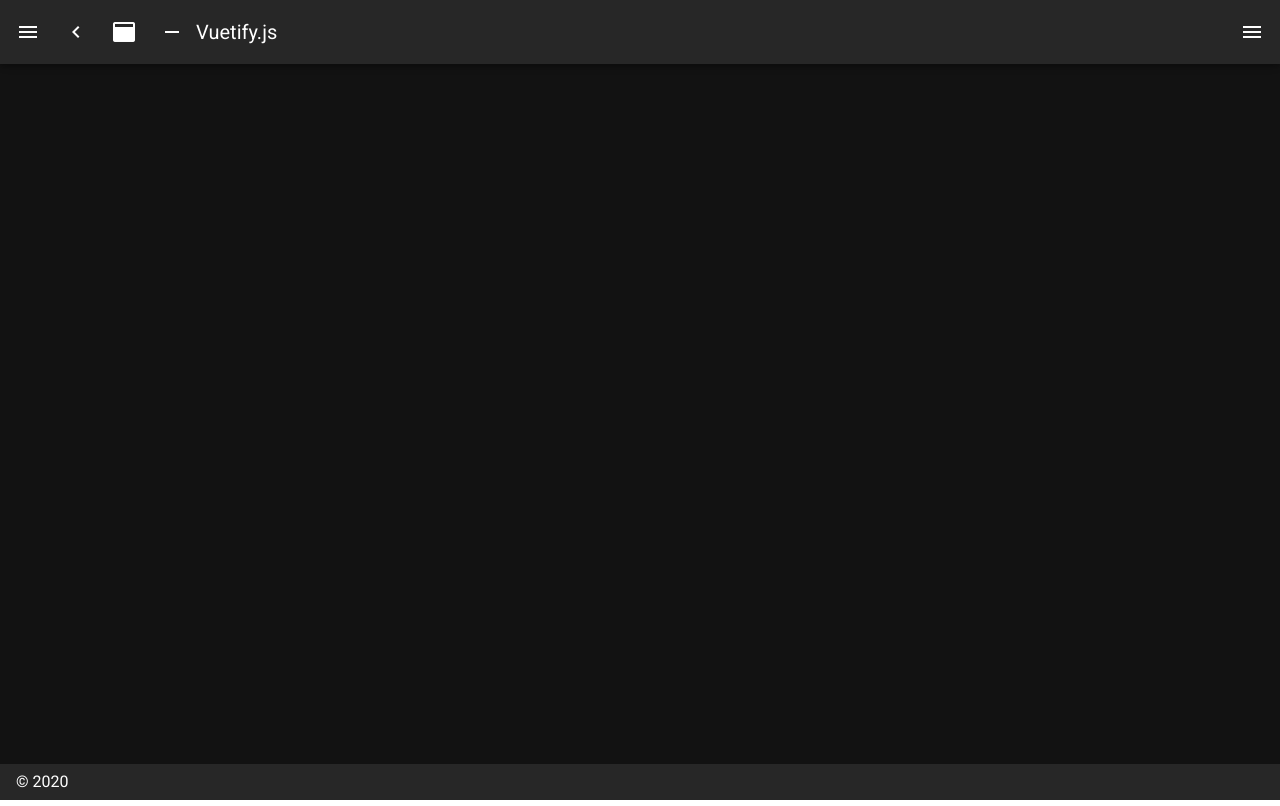
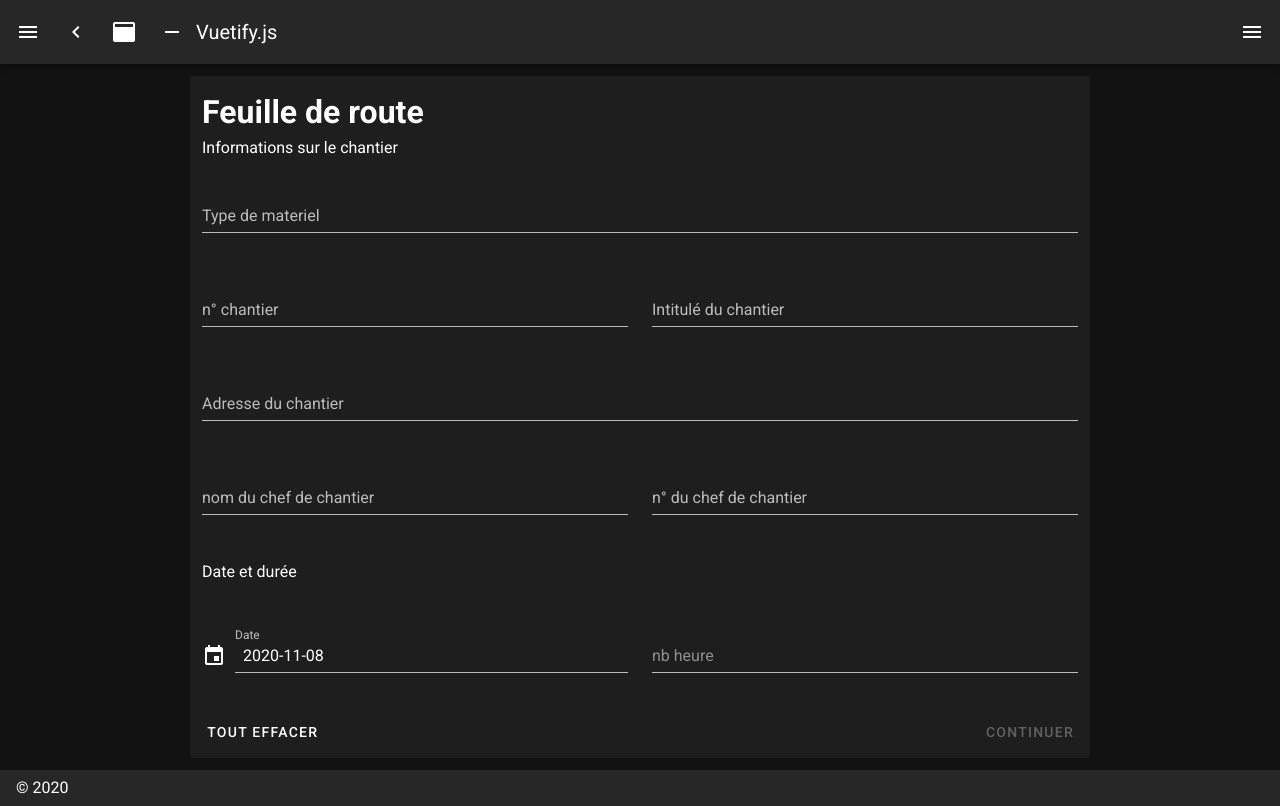
Before and after one commit to lheumell/front-louvet, a Nuxt app: page /createForm in a window 1280 px wide. Before the commit this address had no page. Built offline with nearby package versions, Linux system fonts and the light colour scheme.

Commit message:
feat/createForm

```diff
--- a/layouts/default.vue
+++ b/layouts/default.vue
@@ -105,6 +105,11 @@ export default {
           icon: 'mdi-chart-bubble',
           title: 'Inspire',
           to: '/inspire'
+        },
+        {
+          icon: 'mdi-plus-box',
+          title: 'Creer une feuille de route',
+          to: '/createForm'
         }
       ],
       miniVariant: false,
--- /dev/null
+++ b/pages/createForm.vue
@@ -0,0 +1,214 @@
+<template>
+  <div class="fdr">
+    <v-card flat>
+      <v-snackbar v-model="snackbar" absolute top right color="success">
+        <span>Registration successful!</span>
+        <v-icon dark>
+          mdi-checkbox-marked-circle
+        </v-icon>
+      </v-snackbar>
+      <v-form ref="form" @submit.prevent="submit">
+        <v-container fluid>
+          <h1>Feuille de route</h1>
+          <v-row>
+            <v-col cols="12" sm="12"><span>Informations sur le chantier</span></v-col>
+            <v-col cols="12" sm="12">
+              <v-text-field
+                v-model="form.typeMat"
+                color="blue darken-2"
+                label="Type de materiel"
+                required
+              ></v-text-field>
+            </v-col>
+            <v-col cols="6" sm="6">
+              <v-text-field
+                v-model="form.numChantier"
+                color="blue darken-2"
+                label="n° chantier"
+                required
+              ></v-text-field>
+            </v-col>
+            <v-col cols="6" sm="6">
+              <v-text-field
+                v-model="form.intitChantier"
+                color="blue darken-2"
+                label="Intitulé du chantier"
+                required
+              ></v-text-field>
+            </v-col>
+            <v-col cols="12" sm="12">
+              <v-text-field
+                v-model="form.adresseChantier"
+                color="blue darken-2"
+                label="Adresse du chantier"
+                required
+              ></v-text-field>
+            </v-col>
+            <v-col cols="6" sm="6">
+              <v-text-field
+                v-model="form.chefChantier"
+                color="blue darken-2"
+                label="nom du chef de chantier"
+                required
+              ></v-text-field>
+            </v-col>
+            <v-col cols="6" sm="6">
+              <v-text-field
+                v-model="form.numChef"
+                color="blue darken-2"
+                label="n° du chef de chantier"
+                required
+              ></v-text-field>
+            </v-col>
+            <v-col cols="12" sm="12"><p>Date et durée</p></v-col>
+            <v-col cols="6" sm="6" md="6">
+              <v-menu
+                ref="menu"
+                v-model="menu"
+                :close-on-content-click="false"
+                :return-value.sync="date"
+                transition="scale-transition"
+                offset-y
+                min-width="290px"
+              >
+                <template v-slot:activator="{ on, attrs }">
+                  <v-text-field class="calendar"
+                    v-model="date"
+                    label="Date"
+                    prepend-icon="mdi-calendar"
+                    readonly
+                    v-bind="attrs"
+                    v-on="on"
+                  ></v-text-field>
+                </template>
+                <v-date-picker v-model="date" no-title scrollable>
+                  <v-spacer></v-spacer>
+                  <v-btn text color="primary" @click="menu = false">
+                    Cancel
+                  </v-btn>
+                  <v-btn text color="primary" @click="save(date)">
+                    OK
+                  </v-btn>
+                </v-date-picker>
+              </v-menu>
+            </v-col>
+            <v-col cols="6" sm="6">
+              <v-text-field
+                v-model="form.nbHeure"
+                type="number"
+                placeholder="nb heure"
+              ></v-text-field>
+            </v-col>
+          </v-row>
+        </v-container>
+        <v-card-actions>
+          <v-btn text @click="resetForm">
+            Tout effacer
+          </v-btn>
+          <v-spacer></v-spacer>
+          <v-dialog v-model="dialog" width="500">
+            <template v-slot:activator="{ on, attrs }">
+              <v-btn
+                :disabled="!formIsValid"
+                text
+                color="primary"
+                v-bind="attrs"
+                v-on="on"
+              >
+                Continuer
+              </v-btn>
+            </template>
+
+            <v-card>
+              <v-card-title class="headline grey lighten-2">
+                description
+              </v-card-title>
+
+              <v-col cols="12" md="12">
+                <v-textarea
+                  name="input-7-1"
+                  placeholder="Ajouter description..."
+                ></v-textarea>
+              </v-col>
+
+              <v-divider></v-divider>
+
+              <v-card-actions>
+                <v-spacer></v-spacer>
+                <v-btn color="primary" type="submit" text @click="submit()">
+                  Envoyer
+                </v-btn>
+              </v-card-actions>
+            </v-card>
+          </v-dialog>
+        </v-card-actions>
+      </v-form>
+    </v-card>
+  </div>
+</template>
+
+<script>
+export default {
+  data() {
+    const defaultForm = Object.freeze({
+      typeMat: "",
+      numChantier: "",
+      intitChantier: "",
+      adresseChantier: "",
+      chefChantier: "",
+      numChef: "",
+      nbHeure: "",
+    });
+
+    return {
+      form: Object.assign({}, defaultForm),
+      snackbar: false,
+      defaultForm,
+      date: new Date().toISOString().substr(0, 10),
+      menu: false,
+      dialog: false,
+    };
+  },
+
+  computed: {
+    formIsValid() {
+      return (
+        this.form.typeMat &&
+        this.form.numChantier &&
+        this.form.intitChantier &&
+        this.form.adresseChantier &&
+        this.form.chefChantier &&
+        this.form.numChef &&
+        this.form.nbHeure
+      );
+    },
+  },
+
+  methods: {
+    resetForm() {
+      this.form = Object.assign({}, this.defaultForm);
+      this.$refs.form.reset();
+    },
+    submit() {
+      this.snackbar = true;
+      this.dialog = false;
+      this.resetForm();
+    },
+    save(date) {
+      this.$refs.menu.save(date);
+    },
+  },
+};
+</script>
+
+<style lang="scss">
+.fdr {
+  max-width: 900px;
+  margin: auto;
+}
+.calendar {
+  input {
+    padding: 8px;
+  }
+}
+</style>
```
